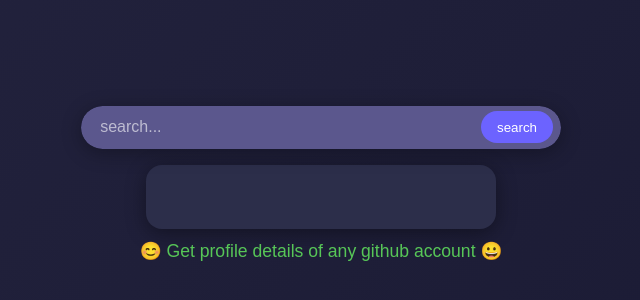
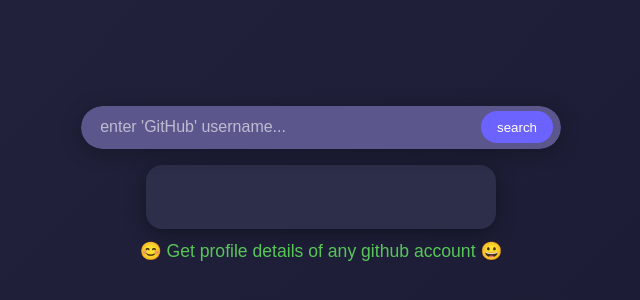
Before and after one commit to Mayankk45/GitScout, a plain HTML site: page index.html in a window 1280 px wide. Shown: the part 216-516 px from the top of the page, without its empty margins (319-959 px from the left). Drawn offline with Linux system fonts and the light colour scheme.

Commit message:
correctPlaceHolder

```diff
--- a/index.html
+++ b/index.html
@@ -9,7 +9,7 @@
 <body>
     <main>
         <div class="inputData">
-            <input type="text" placeholder="search...">
+            <input type="text" placeholder="enter 'GitHub' username...">
             <button class="searchBtn">search</button>
         </div>
         <div class="emptyInputMsg"></div>
```
